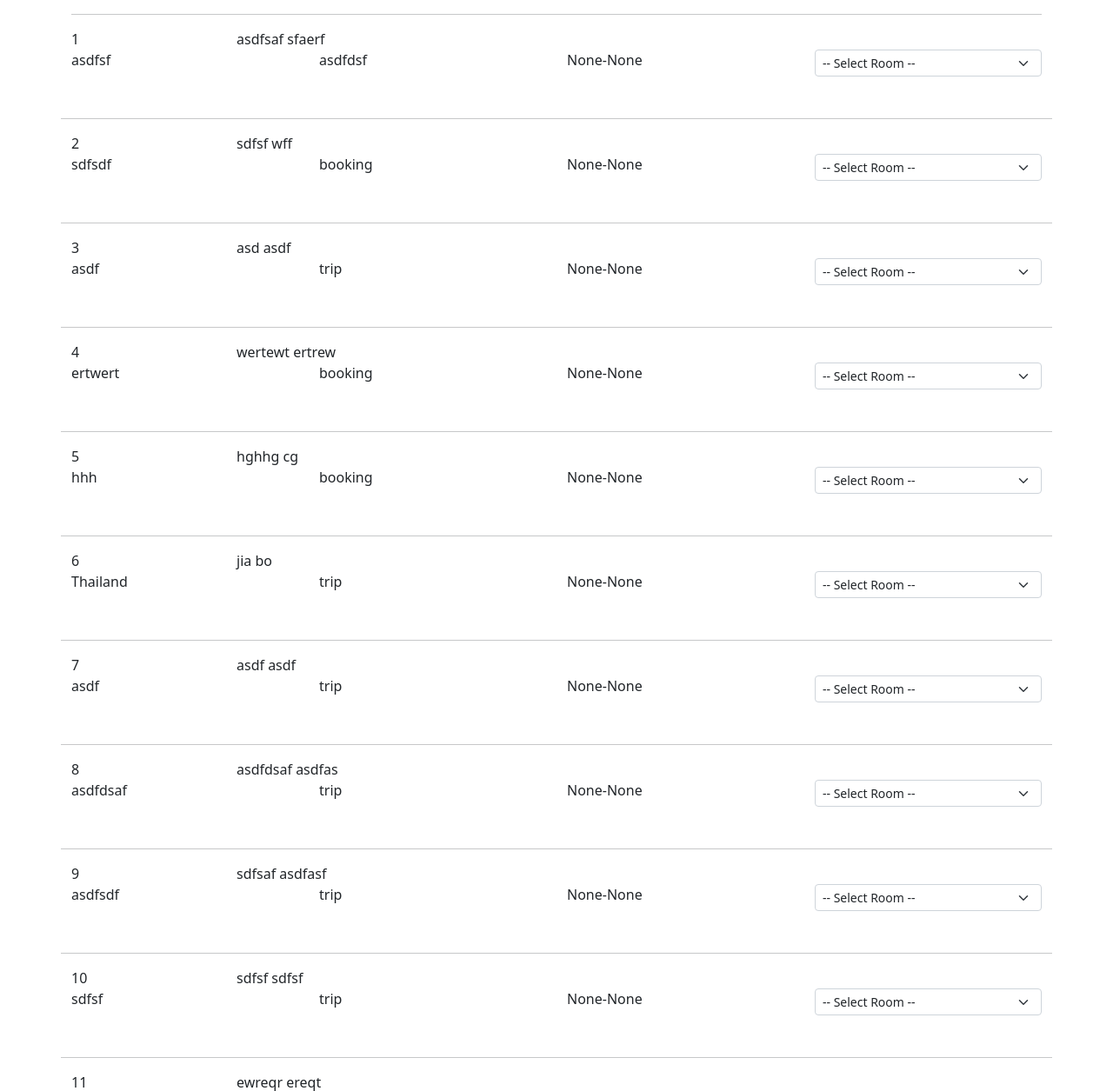
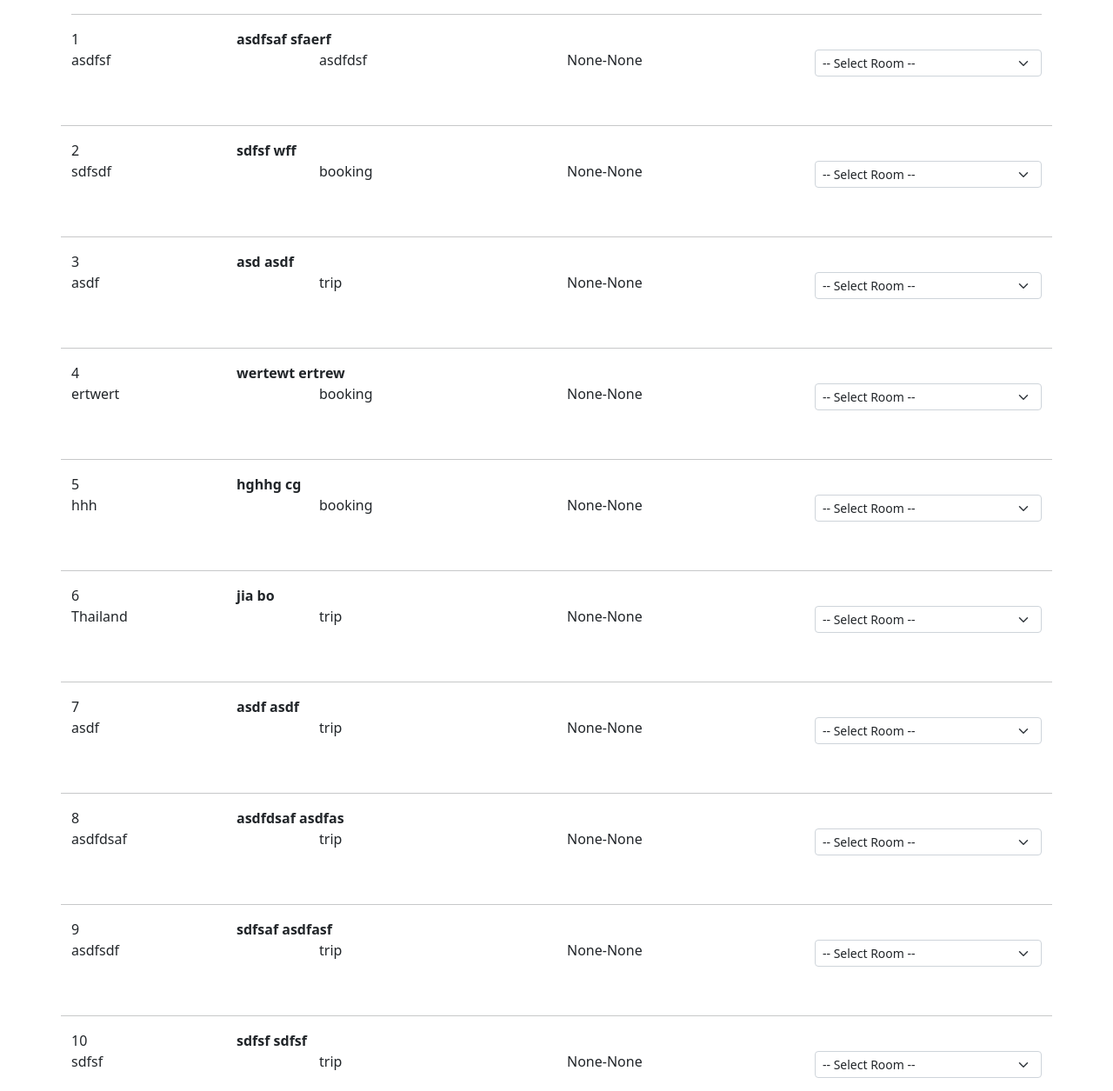
Before and after one commit to tox-jia/ecom2, a Django app: template hostel/templates/hostel/glist.html in a window 1280 px wide. Shown: the part 64-1319 px from the top of the page at 87% size. Run offline with Django 5.2, Linux system fonts and the light colour scheme; data comes from the database, SQL or seed files in the repository; both versions use the stored data as it was after the commit; tables that the repository leaves empty hold one stand-in row (values such as "Sample post"); the template is opened without the code that fills it: values that come from a table or form of the project are taken from there, most other values are stand-ins (such as "Sample title", 1, 10 or a date in 2020); some libraries are stand-ins or nearby versions.

Commit message:
clean and list

```diff
--- a/hostel/templates/hostel/glist.html
+++ b/hostel/templates/hostel/glist.html
@@ -5,12 +5,12 @@
     {% for g in guest %}
         <div class="row">
             <div class="col-2">{{ g.id }}</div>
-            <div class="col-10">{{ g.surname }} {{ g.givenname }}</div>
+            <div class="col-10"><b>{{ g.surname }} {{ g.givenname }}</b></div>
 
             <div class="col-3">{{ g.country }}</div>
-            <div class="col-3 mb-2">{{ g.platform }}</div>
-            <div class="col-3 mb-2">{{ g.start_day }}-{{ g.end_day }}</div>
-            <div class="col-3 mb-2">
+            <div class="col-3 mb-3">{{ g.platform }}</div>
+            <div class="col-3 mb-3">{{ g.start_day }}-{{ g.end_day }}</div>
+            <div class="col-3 mb-3">
                 {% csrf_token %}
                 <select class="form-select form-select-sm room-select"
                         data-guest-id="{{ g.id }}">
```
Also changed, not shown: db.sqlite3.
